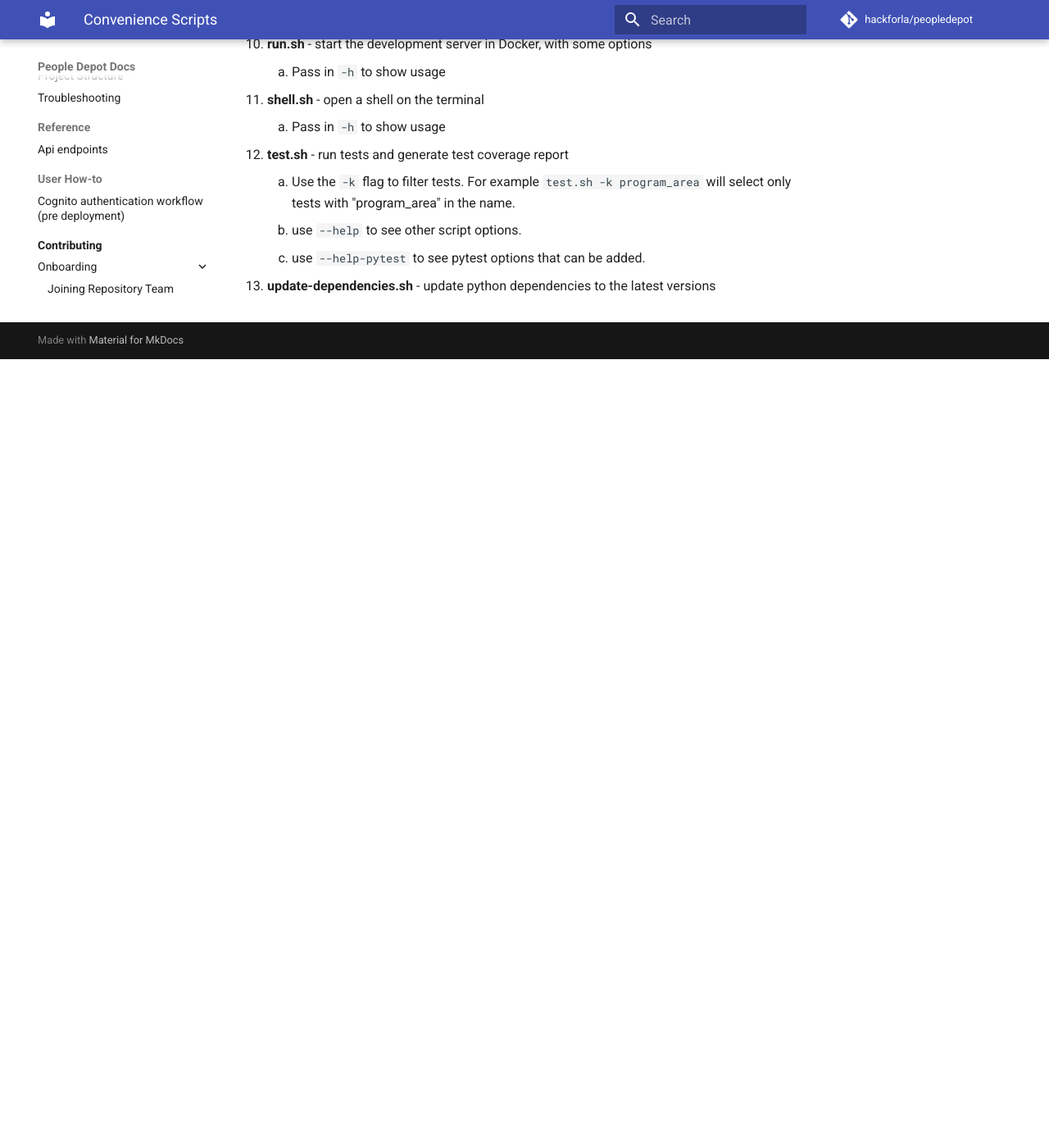
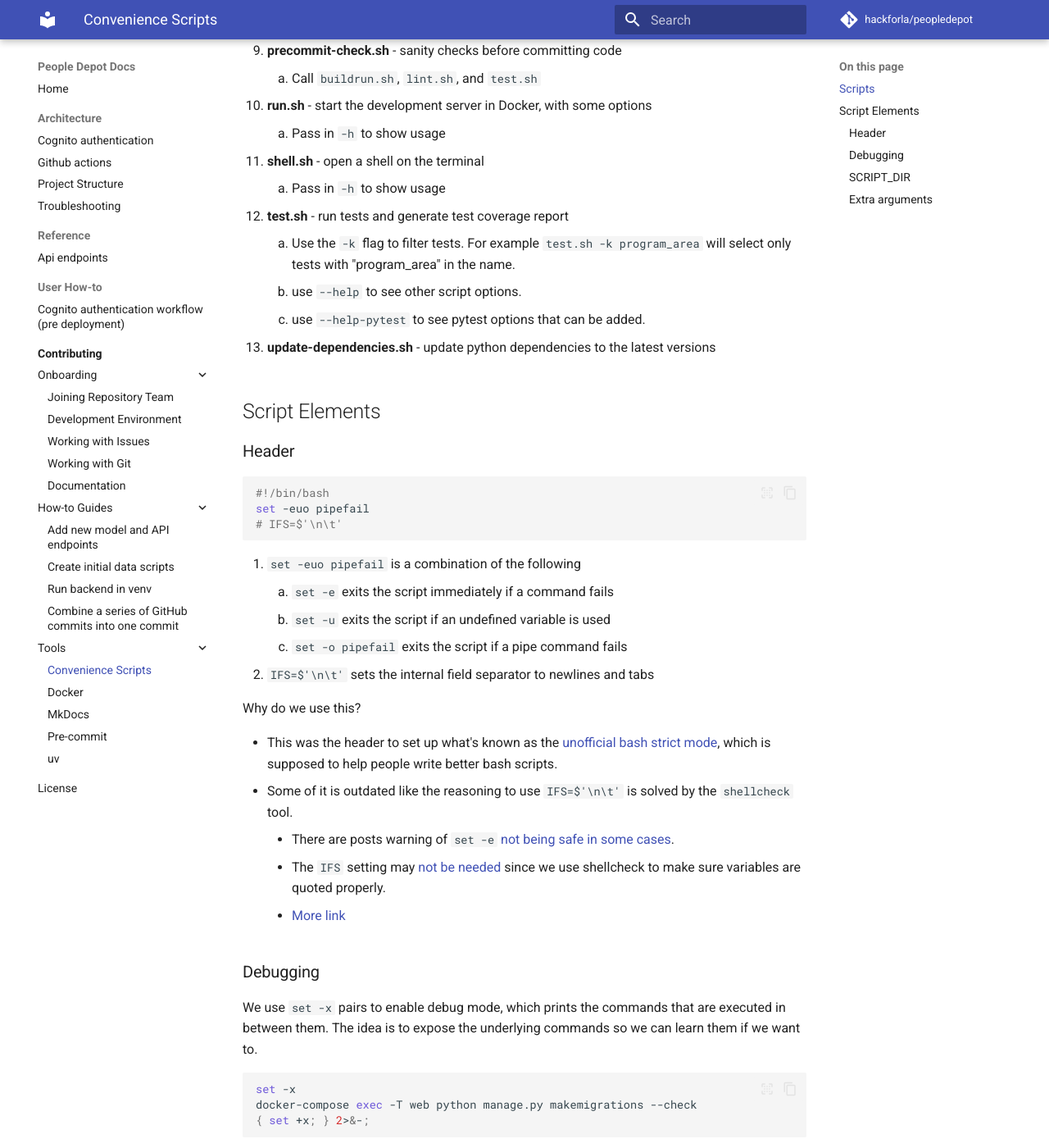
Before and after one commit to hackforla/peopledepot, an MkDocs documentation site: the page built from docs/contributing/tools/scripts.md, in a window 1280 px wide and 1400 px high, scrolled down 1251 px. Shown: the whole window at 82% size. Built offline with MkDocs 1.6.1 and Material for MkDocs 9.7.7, drawn with Linux system fonts in a browser that asks for light colours; comment, search, counter and statistics services are not loaded; before the commit the page ends 1689 px from its top, so only the background shows below that; some of the changed text lies outside the part shown.

Commit message:
docs: scripts explanations

````diff
--- a/docs/contributing/tools/scripts.md
+++ b/docs/contributing/tools/scripts.md
@@ -1,6 +1,8 @@
 # Convenience Scripts
 
 These are designed to make it easier to perform various everyday tasks in the project. They try to be transparent by exposing the underlying commands they execute so that users can have an idea of what's happening and try to learn the commands if they wish.
+
+## Scripts
 
 ```bash
 scripts/
@@ -69,3 +71,65 @@
     1. use `--help-pytest` to see pytest options that can be added.
 
 1. **update-dependencies.sh** - update python dependencies to the latest versions
+
+## Script Elements
+
+### Header
+
+```bash
+#!/bin/bash
+set -euo pipefail
+# IFS=$'\n\t'
+```
+
+1. `set -euo pipefail` is a combination of the following
+    1. `set -e` exits the script immediately if a command fails
+    1. `set -u` exits the script if an undefined variable is used
+    1. `set -o pipefail` exits the script if a pipe command fails
+1. `IFS=$'\n\t'` sets the internal field separator to newlines and tabs
+
+Why do we use this?
+
+- This was the header to set up what's known as the [unofficial bash strict mode](http://redsymbol.net/articles/unofficial-bash-strict-mode/), which is supposed to help people write better bash scripts.
+- Some of it is outdated like the reasoning to use `IFS=$'\n\t'` is solved by the `shellcheck` tool.
+    - There are posts warning of `set -e` [not being safe in some cases](https://gist.github.com/mohanpedala/1e2ff5661761d3abd0385e8223e16425?permalink_comment_id=4661118#gistcomment-4661118).
+    - The `IFS` setting may [not be needed](https://gist.github.com/mohanpedala/1e2ff5661761d3abd0385e8223e16425?permalink_comment_id=4661118#gistcomment-4661118) since we use shellcheck to make sure variables are quoted properly.
+    - [More link](https://gist.github.com/mohanpedala/1e2ff5661761d3abd0385e8223e16425)
+
+### Debugging
+
+We use `set -x` pairs to enable debug mode, which prints the commands that are executed in between them. The idea is to expose the underlying commands so we can learn them if we want to.
+
+```bash
+set -x
+docker-compose exec -T web python manage.py makemigrations --check
+{ set +x; } 2>&-;
+```
+
+1. `set -x` enables debug mode
+1. `set +x` disables debug mode. Use `{ set +x; } 2>&-;` to hide the `set +x` from echoing to the terminal. It executes in a subshell to disable debug mode and redirects stderr to `/dev/null`
+1. The disable command is not necessary if the script ends right away.
+
+### SCRIPT_DIR
+
+We use `SCRIPT_DIR="$(dirname "$0")"` to get the directory of the script file, which is useful for calling other scripts in the same directory.
+
+```bash
+"$SCRIPT_DIR"/buildrun.sh
+```
+
+### Extra arguments
+
+1. `"$@"` contains all the arguments to the script
+
+    ```bash
+    "$SCRIPT_DIR"/run.sh -c -o -d -b -m "$@"
+    ```
+
+1. `"$1"` is the first argument
+
+    ```bash
+    csv_file=$1
+    ```
+
+1. For example of reading commandline options, see `run.sh` and `test.sh`.
````
Also changed, not shown: 1 other file.
